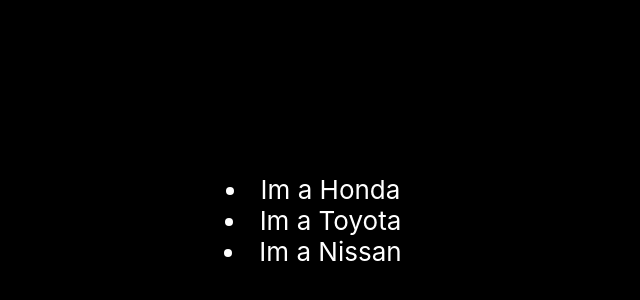
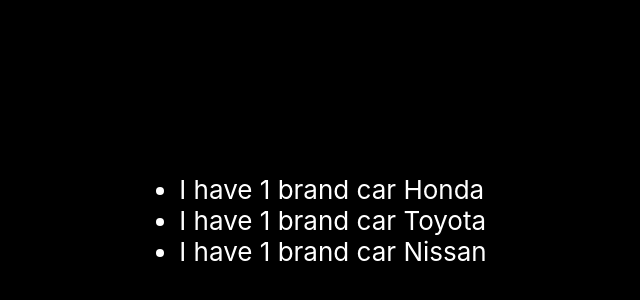
Before and after one commit to RAFiasyam/learn-react-hook, a React (Create React App) app: page / in a window 1280 px wide. Shown: the part 180-480 px from the top of the page, without its empty margins (327-967 px from the left). Built offline with nearby package versions, Linux system fonts and the light colour scheme.

Commit message:
learn about map with key, key allow React to keep track of elements. This way

```diff
--- a/src/App.js
+++ b/src/App.js
@@ -1,14 +1,20 @@
 import './App.css';
 
 function Mobil(props) {
-  return <li>Im a {props.brand}</li>
+  return <li>I have 1 brand car {props.brand}</li>
 }
 
 function App() {
-  const mobils = ['Honda', 'Toyota', 'Nissan']
+  const mobils = [
+    { id: 1, brand: 'Honda' },
+    { id: 2, brand: 'Toyota' },
+    { id: 3, brand: 'Nissan' }
+  ];
   return (
     <div className="App-header">
-      {mobils.map((mobil) => <Mobil brand={mobil} />)}
+      <ul>
+        {mobils.map((mobil) => <Mobil key={mobil.id} brand={mobil.brand} />)}
+      </ul>
     </div>
   );
 }
```
